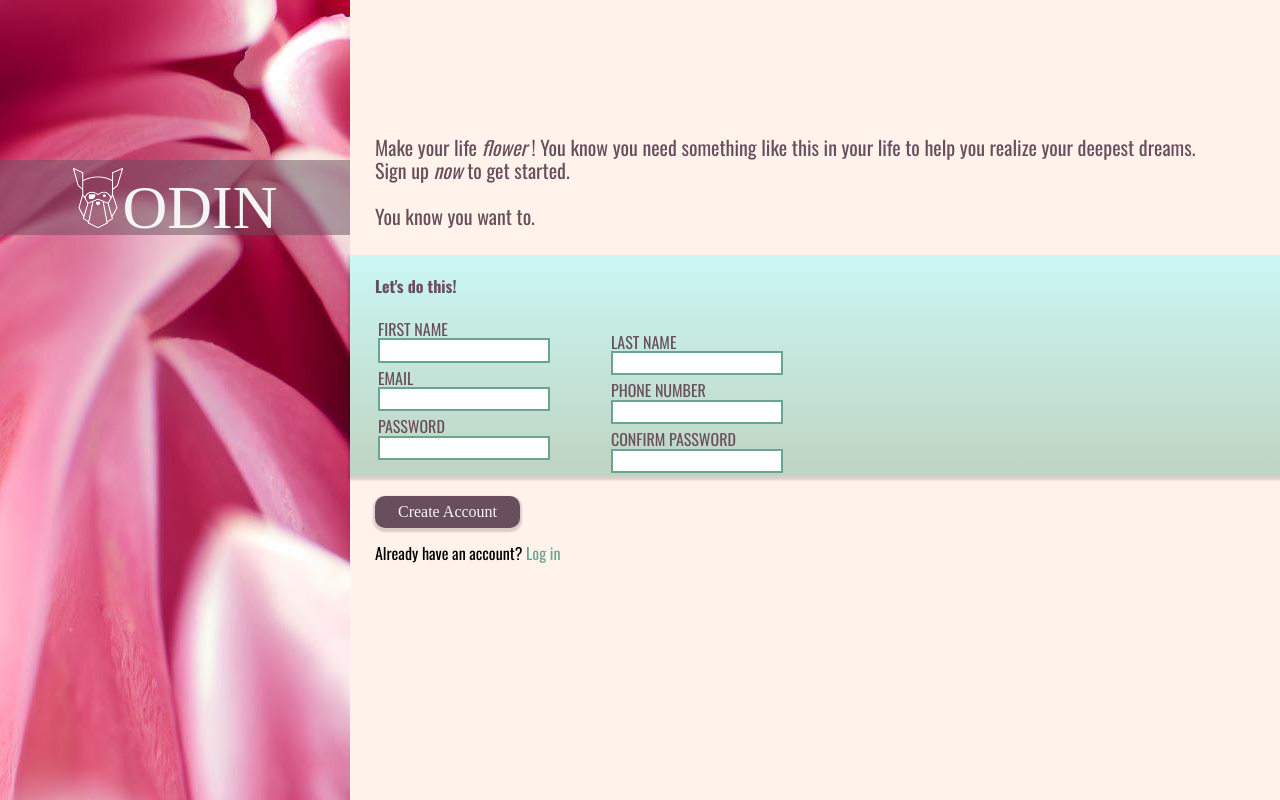
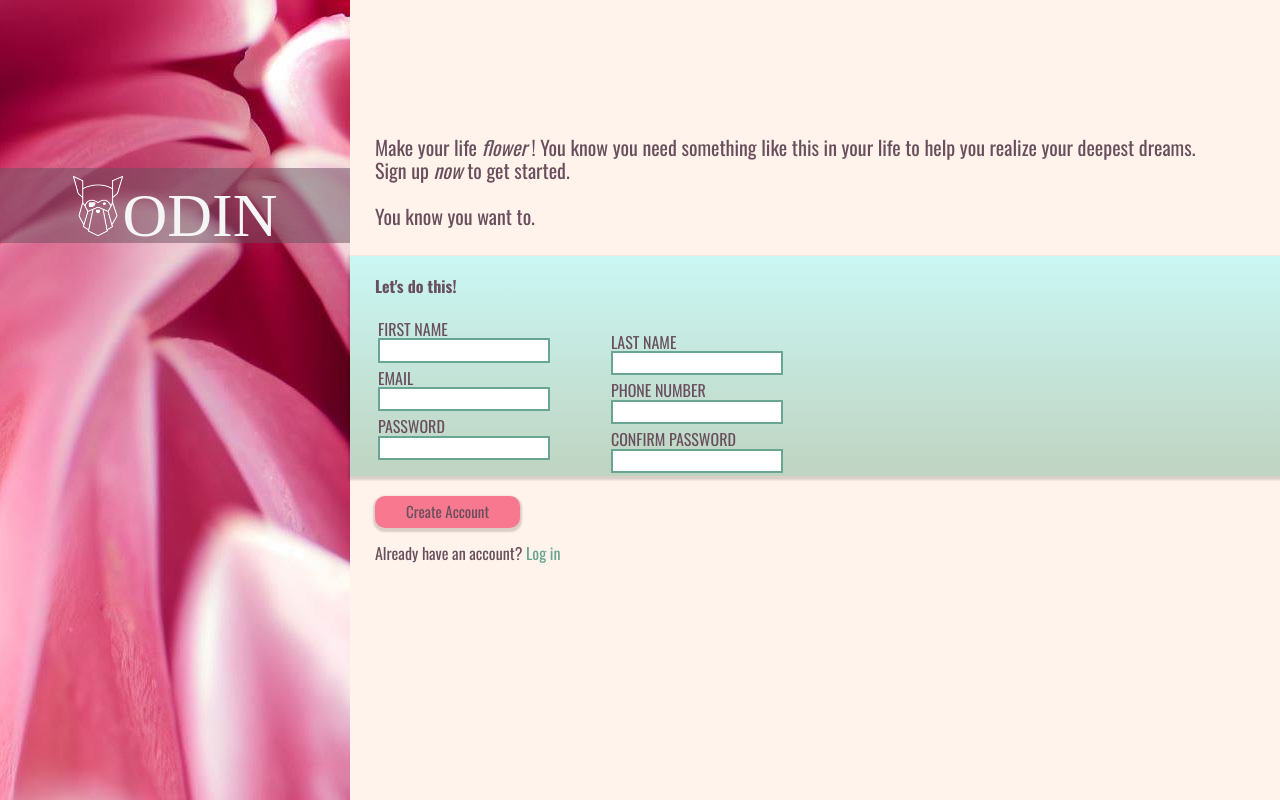
Before and after one commit to ElizaHeidi/signup-page, a plain HTML site: page index.html in a window 1280 px wide. Shown: the top 800 px of the page. Drawn offline with nearby package versions, Linux system fonts and the light colour scheme; a web font is replaced by a local one.

Commit message:
Adjust positioning of logo div

```diff
--- a/styles.css
+++ b/styles.css
@@ -43,7 +43,7 @@ body {
     width: 350px;
     height: 75px;
     position: absolute;
-    top: calc(100vh - 80%);
+    top: calc(100vh - 79%);
     background-color: rgba(105, 79, 93, 50%);
     display: flex;
     justify-content: center;
@@ -159,8 +159,10 @@ body {
  .btn-area > button {
     width: 145px;
     height: 32px;
-    background-color: var(--color1);
-    color: whitesmoke;
+    background-color: #F7788F;
+    color: var(--color1);
+    font-family: var(--font-family1);
+    font-size: 15px;
     border: none;
     border-radius: 10px;
     box-shadow: 0px 2px 2px 2px rgba(0,0,0,15%);;
@@ -172,6 +174,7 @@ body {
 
  .btn-area > p {
     font-family: var(--font-family1);
+    color: var(--color1);
  }
 
  a {
```
